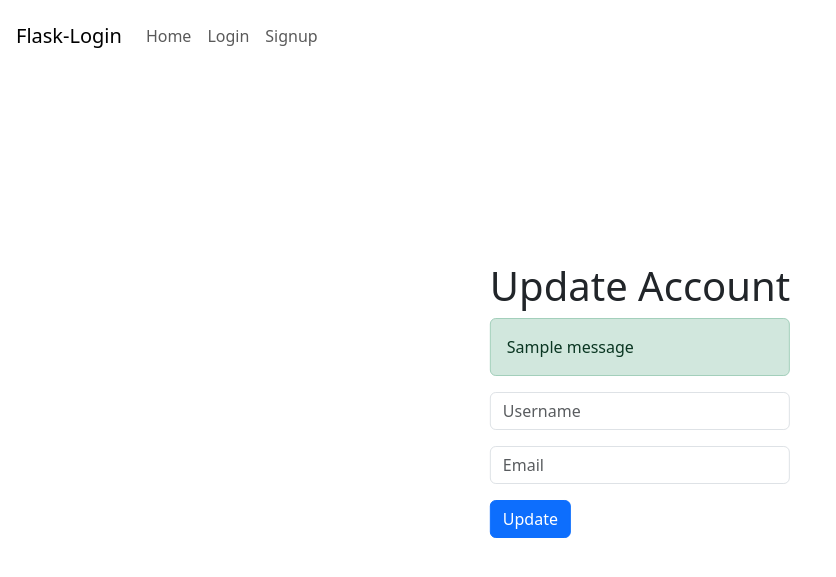
After one commit to faridisayev/Flask-Login-2FA, a Flask app: template app/templates/update_account.html in a window 1280 px wide. The commit adds this page. Shown: the top 577 px of the page, without its empty margins (0-836 px from the left). Run offline with Flask 3, Linux system fonts and the light colour scheme; the template is opened without the code that fills it: values that come from a table or form of the project are taken from there, others are empty; one stand-in notice (Sample message) is shown.

Commit message:
Add update account feature

```diff
--- /dev/null
+++ b/app/main/forms.py
@@ -0,0 +1,17 @@
+from flask_wtf import FlaskForm
+from wtforms import StringField, EmailField, SubmitField
+from wtforms.validators import InputRequired, Length, ValidationError
+from app.models.account import Account
+
+class UpdateAccountForm(FlaskForm):
+    username = StringField(validators=[InputRequired(), Length(max=20)])
+    email = EmailField(validators=[InputRequired(), Length(max=80)])
+    submit = SubmitField('Update')
+
+    def validate_username(self, username):
+        existing_username = Account.query.filter_by(username = username.data).first()
+        if existing_username: raise ValidationError('An account with this username already exists.')
+
+    def validate_email(self, email):
+        existing_email = Account.query.filter_by(email = email.data).first()
+        if existing_email: raise ValidationError('An account with this email already exists.')
--- a/app/templates/account.html
+++ b/app/templates/account.html
@@ -5,11 +5,10 @@
 {% block body %}
     <h1 class="text-center">Profile</h1>
     <div class="container text-start bg-dark text-white rounded p-4">
-        <p><b>#:</b> {{ current_user.id }}</p>
+        <p><b>User ID:</b> {{ current_user.id }}</p>
         <p><b>Username:</b> {{ current_user.username }}</p>
         <p><b>Email:</b> {{ current_user.email }}</p>
-        <p><b>Password:</b> {{ current_user.password }}</p>
-        <p><b>Created:</b> {{ current_user.created_at }}</p>
+        <p><a class="btn btn-primary" href="{{ url_for('main.update_account') }}">Update</a><a class="btn btn-primary ms-2" href="{{ url_for('auth.reset_password') }}">Change password</a></p>
         <p><a class="btn btn-danger" href="{{ url_for('main.delete_account', id = current_user.id) }}">Delete account</a></p>
     </div>
 {% endblock %}
--- /dev/null
+++ b/app/templates/update_account.html
@@ -0,0 +1,36 @@
+{% extends 'base.html' %}
+
+{% block title %}Update Account{% endblock %}
+
+{% block body %}
+    <form action="{{ url_for('main.update_account') }}" method="post">
+        <h1 class="text-center">Update Account</h1>
+        {% for category, message in get_flashed_messages(True) %}
+            <div class="alert alert-{{ category }}">
+                {{ message }}
+            </div>
+        {% endfor %}
+        {{ form.csrf_token }}
+        <div class="mb-3">
+            {{ form.username(class = 'form-control', placeholder = 'Username') }}
+            {% if form.username.errors %}
+                {% for error in form.username.errors %}
+                    <div class="alert alert-danger mt-1">
+                        {{ error }}
+                    </div>
+                {% endfor %}
+            {% endif %}
+        </div>
+        <div class="mb-3">
+            {{ form.email(class = 'form-control', placeholder = 'Email') }}
+            {% if form.email.errors %}
+                {% for error in form.email.errors %}
+                    <div class="alert alert-danger mt-1">
+                        {{ error }}
+                    </div>
+                {% endfor %}
+            {% endif %}
+        </div>
+        {{ form.submit(class = 'btn btn-primary') }}
+    </form>
+{% endblock %}
```
Also changed, not shown: app/main/routes.py (+13 -1 lines), database.db.
